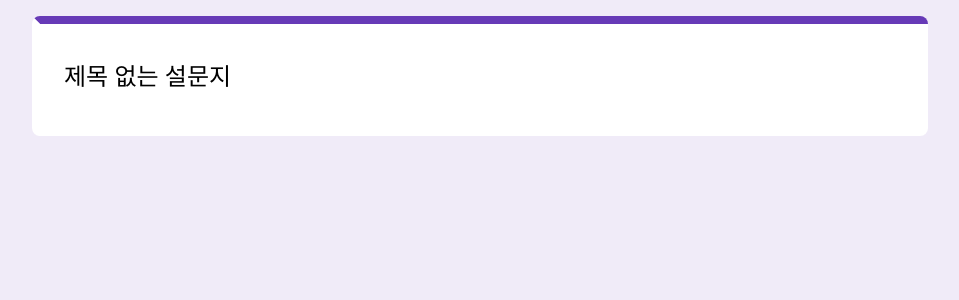
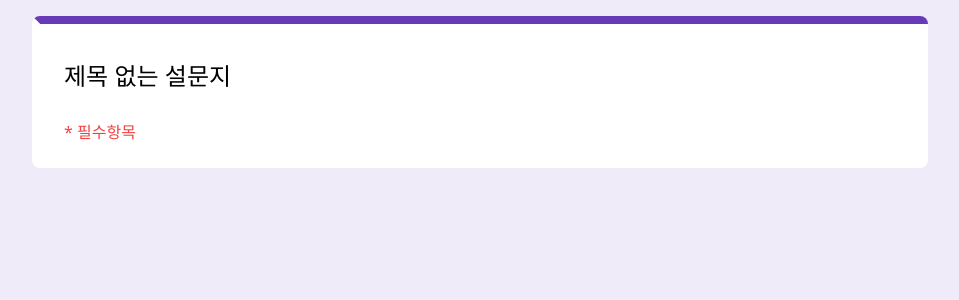
Before and after one commit to caseBread/google_form-clone, a React (Create React App) app: page /preview in a window 1280 px wide. Shown: the top 300 px of the page, without its empty margins (160-1119 px from the left). Built offline with nearby package versions, Linux system fonts and the light colour scheme.

Commit message:
feat : 미리보기 페이지에서 필수항목 안내문구 추가

```diff
--- a/src/pages/Preview.tsx
+++ b/src/pages/Preview.tsx
@@ -11,6 +11,7 @@ const Preview = () => {
       <BoxContainer type="title">
         <div className="text-2xl w-full py-2 my-1">{titleSelector.title}</div>
         <div className="w-full my-1">{titleSelector.explanation}</div>
+        <div className="w-full pt-2 text-red-500">* 필수항목</div>
       </BoxContainer>
       {questionSelector &&
         questionSelector.map((question, idx) => (
```
